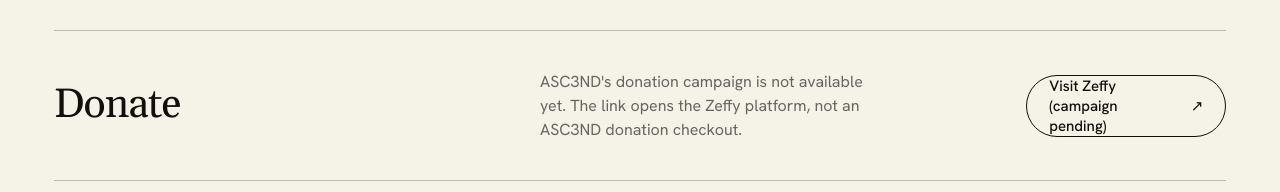
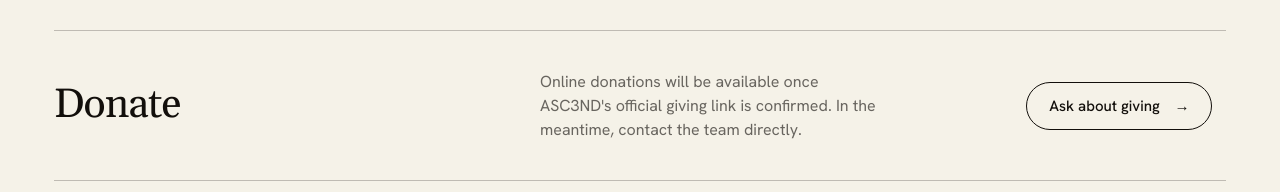
Before and after one commit to executiveusa/asc3nd-brand-site, a Next.js app: page /support in a window 1280 px wide. Shown: the part 489-681 px from the top of the page. Built offline with nearby package versions, Linux system fonts and the light colour scheme; no server answers.

Commit message:
Unify donation CTAs: no generic Zeffy fallback or campaign-pending footer

```diff
--- a/components/SupportView.tsx
+++ b/components/SupportView.tsx
@@ -1,6 +1,6 @@
 import Link from "next/link";
 import { InteriorPage } from "@/components/InteriorPage";
-import { ASC3ND_DONATION_URL, ASC3ND_ZEFFY_DESTINATION } from "@/lib/donation-config";
+import { ASC3ND_DONATION_URL } from "@/lib/donation-config";
 import type { SupportCopy } from "@/lib/support-shop.en";
 import "@/app/home.css";
 import "@/app/support-shop.css";
@@ -14,15 +14,15 @@ export function SupportView({ copy }: { copy: SupportCopy }) {
           <div className="ss-row">
             <h2 className="ss-label">{rows.donate.label}</h2>
             <p className="ss-detail">{ASC3ND_DONATION_URL ? rows.donate.detail : copy.eyebrow === "Apoyo"
-              ? "La campaña de donaciones de ASC3ND aún no está disponible. El enlace lleva a la plataforma Zeffy, no a una página para donar a ASC3ND."
-              : "ASC3ND's donation campaign is not available yet. The link opens the Zeffy platform, not an ASC3ND donation checkout."}</p>
+              ? "Las donaciones en línea estarán disponibles cuando se confirme el enlace oficial de ASC3ND. Mientras tanto, puedes comunicarte directamente con el equipo."
+              : "Online donations will be available once ASC3ND's official giving link is confirmed. In the meantime, contact the team directly."}</p>
             {ASC3ND_DONATION_URL ? (
               <a className="ss-action" href={ASC3ND_DONATION_URL} target="_blank" rel="noopener noreferrer">
                 {rows.donate.action} <span className="arrow" aria-hidden="true">↗</span>
               </a>
             ) : (
-              <a className="ss-action" href={ASC3ND_ZEFFY_DESTINATION} target="_blank" rel="noopener noreferrer">
-                {copy.eyebrow === "Apoyo" ? "Visitar Zeffy (campaña pendiente)" : "Visit Zeffy (campaign pending)"} <span className="arrow" aria-hidden="true">↗</span>
+              <a className="ss-action" href="mailto:main@asc3nd.org?subject=ASC3ND%20Giving%20Inquiry">
+                {copy.eyebrow === "Apoyo" ? "Consultar cómo donar" : "Ask about giving"} <span className="arrow" aria-hidden="true">→</span>
               </a>
             )}
           </div>
```
